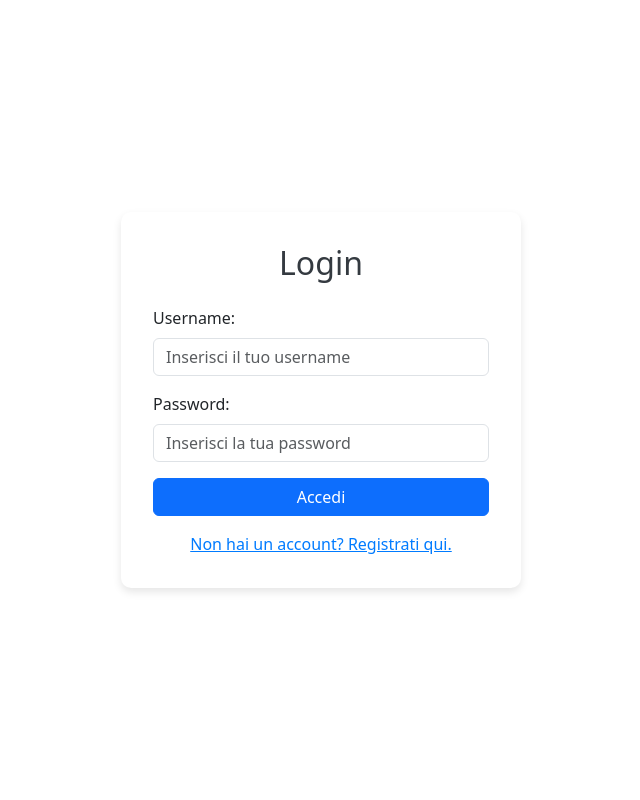
After one commit to SantianaAlexander/Refactoring_Spotify, a Flask app: template templates/login.html in a window 1280 px wide. The commit adds this page. Shown: the whole page, without its empty margins (319-959 px from the left). Run offline with Flask 3, Linux system fonts and the light colour scheme; the template is opened without the code that fills it, so the values that code supplies are empty.

Commit message:
Flask-login quasi fatto

```diff
--- a/app.py
+++ b/app.py
@@ -1,39 +1,53 @@
-from flask import Flask
+from flask import Flask, redirect, url_for
+from flask_sqlalchemy import SQLAlchemy
+from flask_login import LoginManager
+from flask_bcrypt import Bcrypt
+
+from services.models import db, User
 from blueprints.auth import auth_bp
 from blueprints.home import home_bp
 from blueprints.about_us import aboutus_bp
 from blueprints.playlist import playlist_bp
+from blueprints.spotify import spotify_bp
 
 import pandas as pd
 import plotly.express as px
 import plotly.graph_objects as go
 from collections import Counter
 
-from flask_sqlalchemy import SQLAlchemy
+
 app = Flask(__name__)
-#configurazione db
 app.config['SQLALCHEMY_DATABASE_URI'] = 'sqlite:///spotipy.db'
 app.config['SQLALCHEMY_TRACK_MODIFICATIONS'] = False
-#inizializza SQLAlchemy
+app.secret_key = "chiavesessione"
+
 db.init_app(app)
-#crea il database se non esiste
+login_manager = LoginManager()
+login_manager.init_app(app)
+login_manager.login_view = 'auth.login'
+
+@login_manager.user_loader
+def load_user(user_id):
+    return User.query.get(int(user_id))
+
 with app.app_context():
     db.create_all()
-
-app = Flask(__name__)
-app.secret_key = "chiavesessione"
 
 app.register_blueprint(auth_bp)
 app.register_blueprint(home_bp)
 app.register_blueprint(aboutus_bp)
 app.register_blueprint(playlist_bp)
+app.register_blueprint(spotify_bp)
+
+@app.route('/')
+def index():
+    return redirect(url_for('auth.login'))
 
 if __name__ == "__main__":
-
     app.run(debug = True, port=5001)
 
 
-   """ tracks = [
+""" tracks = [
     {
         'track': {
             'name': 'Song 1',
@@ -67,3 +81,5 @@ for brano in tracks:
         })
 
 df = pd.DataFrame(data)
+
+"""
--- a/blueprints/home.py
+++ b/blueprints/home.py
@@ -24,7 +24,7 @@ def get_user_playlists(user_id):
     playlists = sp.user_playlists(user_id)
     return playlists['items']
 
-@home_bp.route('/', methods=['GET', 'POST'])
+@home_bp.route('/home', methods=['GET', 'POST'])
 def home():
     sp = get_spotify_client()
     user_info = None
--- a/requirements.txt
+++ b/requirements.txt
@@ -1,3 +1,6 @@
 Flask
 spotipy
 SQLAlchemy
+flask_login
+flask_sqlalchemy
+flask_bcrypt
--- a/services/spotify_oauth.py
+++ b/services/spotify_oauth.py
@@ -3,7 +3,7 @@ from spotipy.oauth2 import SpotifyOAuth
 
 SPOTIFY_CLIENT_ID = "af4cae999c184ad7b760fb8c51b60d60"
 SPOTIFY_CLIENT_SECRET = "9d1c008a6aaa4a969b178224406d5a73"
-SPOTIFY_REDIRECT_URI = "https://super-space-fishstick-jjj565qgwxxwc5qvq-5001.app.github.dev/callback"
+SPOTIFY_REDIRECT_URI = "https://laughing-disco-699g6g4px9g73rr4p-5001.app.github.dev/callback"
 
 sp_oauth = SpotifyOAuth(
     client_id=SPOTIFY_CLIENT_ID,
--- /dev/null
+++ b/static/login.css
@@ -0,0 +1,36 @@
+body {
+    background-color: #f8f9fa;
+    display: flex;
+    justify-content: center;
+    align-items: center;
+    min-height: 100vh;
+    margin: 0;
+}
+.form-container {
+    background-color: white;
+    padding: 2rem;
+    border-radius: 10px;
+    box-shadow: 0 4px 8px rgba(0, 0, 0, 0.1);
+    width: 100%;
+    max-width: 400px;
+}
+.form-container h2 {
+    text-align: center;
+    margin-bottom: 1.5rem;
+    color: #343a40;
+}
+.form-container p {
+    text-align: center;
+}
+.form-container .btn-primary {
+    width: 100%;
+}
+.form-container a {
+    display: block;
+    text-align: center;
+    margin-top: 1rem;
+    color: #007bff;
+}
+.form-container a:hover {
+    text-decoration: underline;
+}
--- /dev/null
+++ b/templates/login.html
@@ -0,0 +1,33 @@
+<!DOCTYPE html>
+<html>
+    <head>
+        <meta charset="UTF-8">
+        <meta name="viewport" content="width=device-width, initial-scale=1.0">
+        <title>Login</title>
+        <link rel="stylesheet" href="../static/login.css">
+        <link href="https://cdn.jsdelivr.net/npm/bootstrap@5.3.3/dist/css/bootstrap.min.css" rel="stylesheet" integrity="sha384-QWTKZyjpPEjISv5WaRU9OFeRpok6YctnYmDr5pNlyT2bRjXh0JMhjY6hW+ALEwIH" crossorigin="anonymous">
+        <script src="https://cdn.jsdelivr.net/npm/bootstrap@5.3.3/dist/js/bootstrap.bundle.min.js" integrity="sha384-YvpcrYf0tY3lHB60NNkmXc5s9fDVZLESaAA55NDzOxhy9GkcIdslK1eN7N6jIeHz" crossorigin="anonymous"></script>
+    </head>
+    <body>
+        <div class="form-container">
+            <h2>Login</h2>
+            {% if error %}
+            <div class="alert alert-danger text-center" role="alert">
+                {{ error }}
+            </div>
+            {% endif %}
+            <form method="POST">
+                <div class="mb-3">
+                    <label for="username" class="form-label">Username:</label>
+                    <input type="text" name="username" id="username" class="form-control" placeholder="Inserisci il tuo username" required>
+                </div>
+                <div class="mb-3">
+                    <label for="password" class="form-label">Password:</label>
+                    <input type="password" name="password" id="password" class="form-control" placeholder="Inserisci la tua password" required>
+                </div>
+                <button type="submit" class="btn btn-primary">Accedi</button>
+            </form>
+            <a href="{{ url_for('auth.register') }}">Non hai un account? Registrati qui.</a>
+        </div>
+    </body>
+</html>
```
Also changed, not shown: blueprints/auth.py (+35 -14 lines), blueprints/spotify.py (added, +21 -0 lines), services/models.py (+5 -2 lines), static/navbar.css (added, +57 -0 lines), static/register.css (added, +36 -0 lines), static/style.css (+10 -0 lines), templates/home.html (+13 -6 lines), templates/register.html (added, +37 -0 lines), instance/spotipy.db (added), static/images/SpotifyLogo.png (added), 1 other file.
